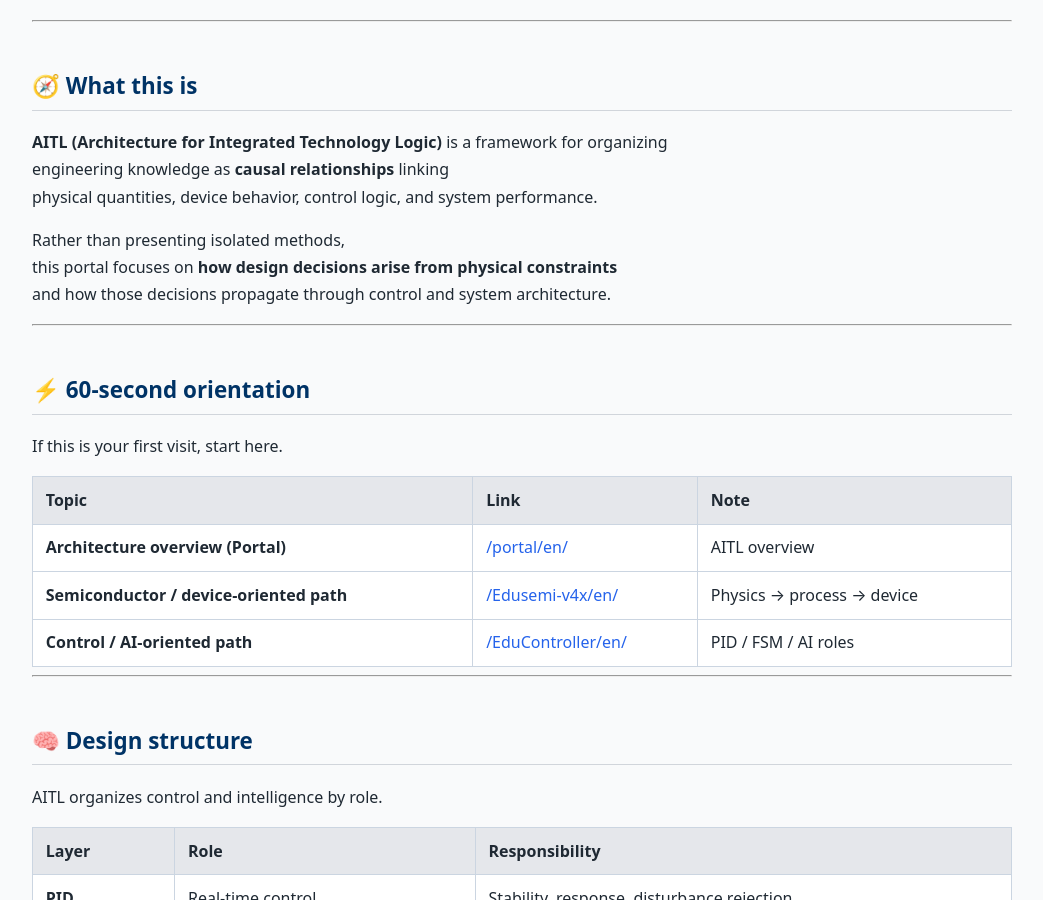
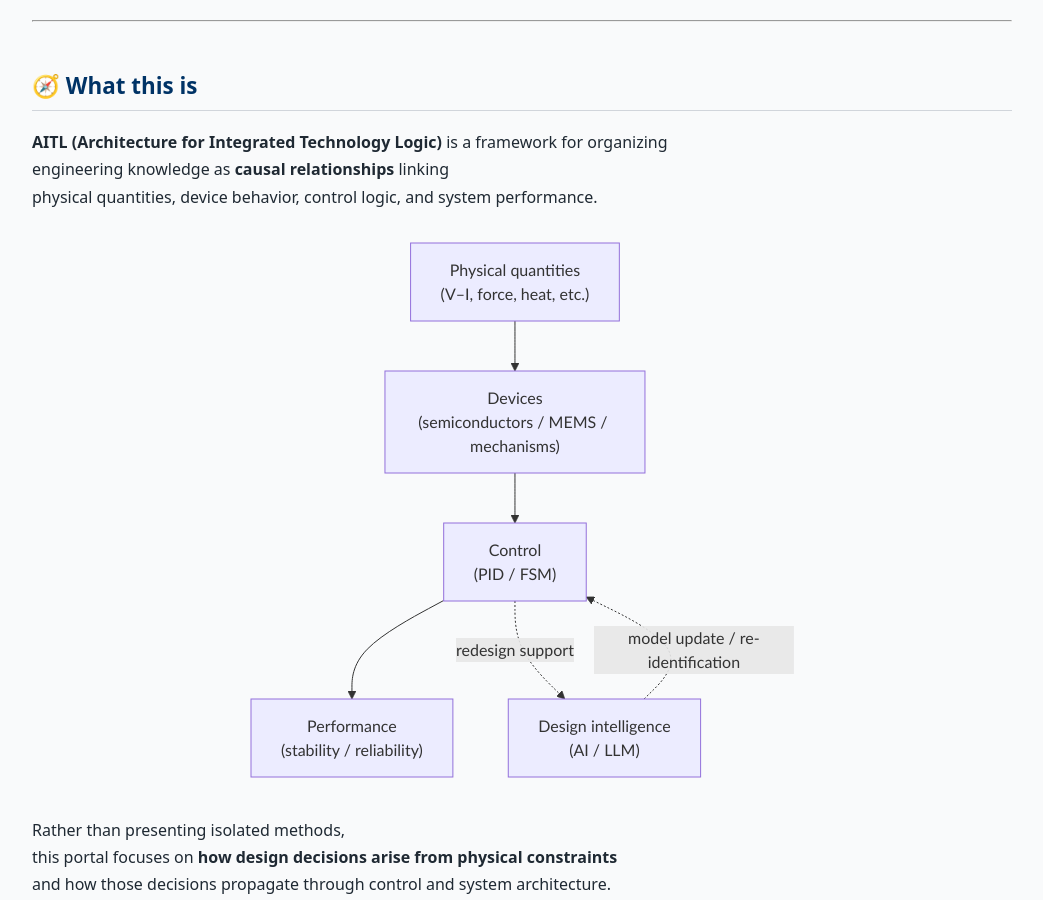
Before and after one commit to Samizo-AITL/Samizo-AITL.github.io, a Jekyll site: the page built from en/index.md, in a window 1280 px wide and 900 px high, scrolled down 270 px. Shown: the whole window, without its empty margins (118-1161 px from the left). Built offline with Jekyll 4.4.1, drawn with Linux system fonts in a browser that asks for light colours.

Commit message:
Update index.md

````diff
--- a/en/index.md
+++ b/en/index.md
@@ -18,6 +18,21 @@ through explicit causal structure.**
 **AITL (Architecture for Integrated Technology Logic)** is a framework for organizing
 engineering knowledge as **causal relationships** linking
 physical quantities, device behavior, control logic, and system performance.
+
+```mermaid
+flowchart TD
+    P["Physical quantities<br>(V–I, force, heat, etc.)"]
+    D["Devices<br>(semiconductors / MEMS / mechanisms)"]
+    C["Control<br>(PID / FSM)"]
+    A["Design intelligence<br>(AI / LLM)"]
+    S["Performance<br>(stability / reliability)"]
+
+    P --> D
+    D --> C
+    C --> S
+    C -. redesign support .-> A
+    A -. model update / re-identification .-> C
+```
 
 Rather than presenting isolated methods,
 this portal focuses on **how design decisions arise from physical constraints**
````
